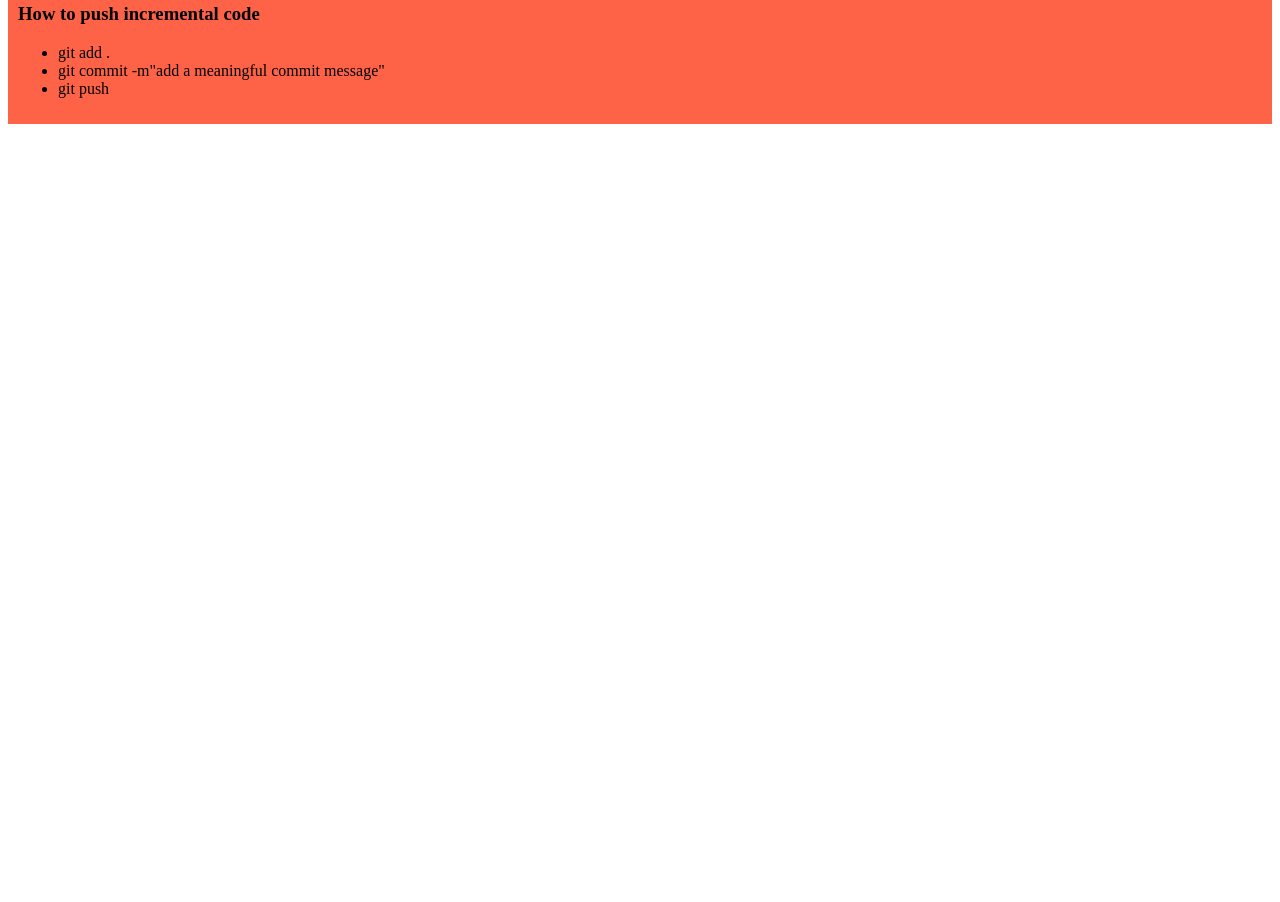
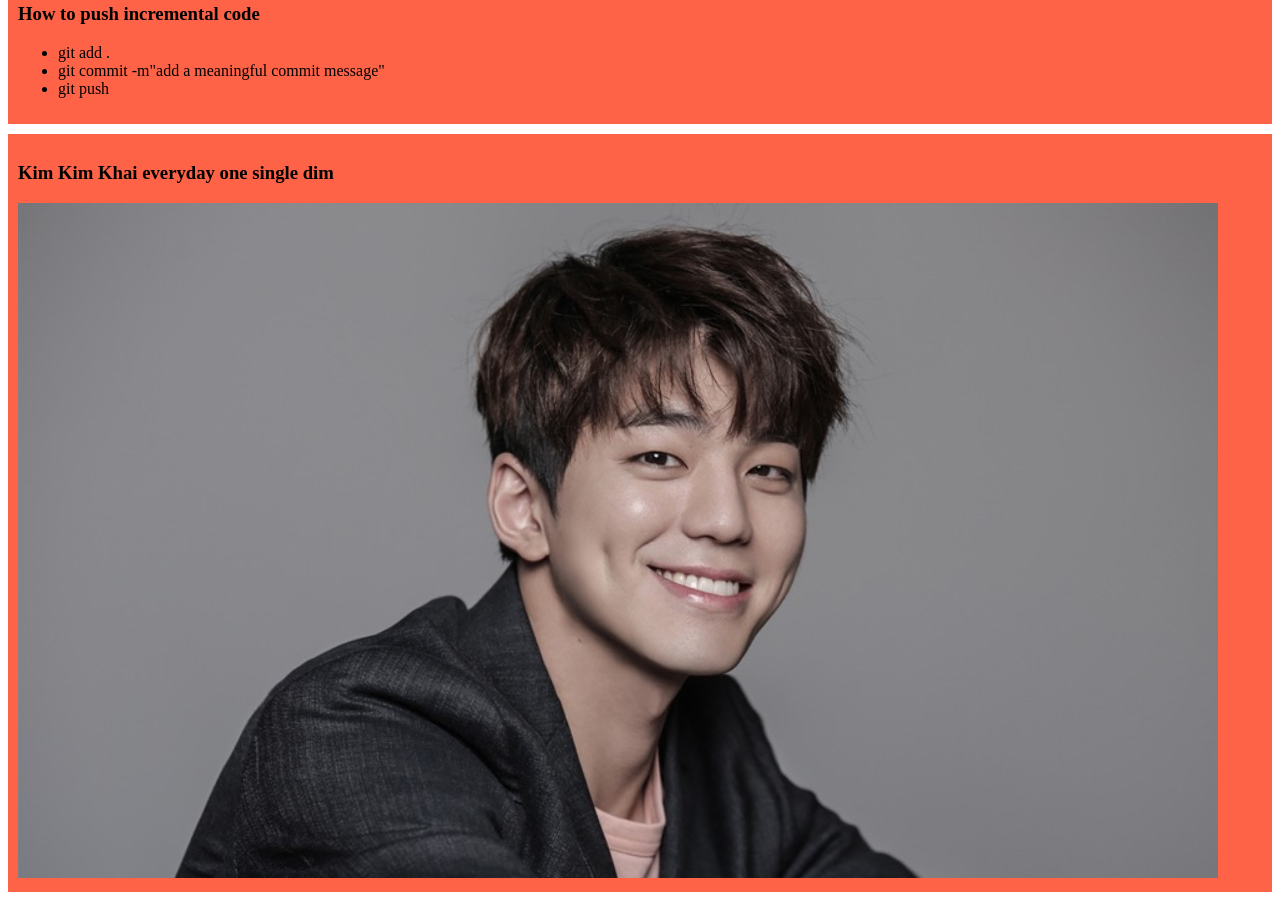
Before and after one commit to Kamrujjaman-Rabin/my-simple-website, a plain HTML site: page index.html in a window 1280 px wide. Shown: the part 458-1360 px from the top of the page. Before the commit the page ends 800 px from the top, so only its background shows below. Drawn offline with Linux system fonts and the light colour scheme.

Commit message:
added kim with a dim

```diff
--- a/index.html
+++ b/index.html
@@ -28,5 +28,9 @@
             <li>git push</li>
         </ul>
     </div>
+    <div>
+        <h3>Kim Kim Khai everyday one single dim</h3>
+        <img src="images/kim.jpg" alt="">
+    </div>
 </body>
 </html>
```
Also changed, not shown: images/kim.jpg (added).
